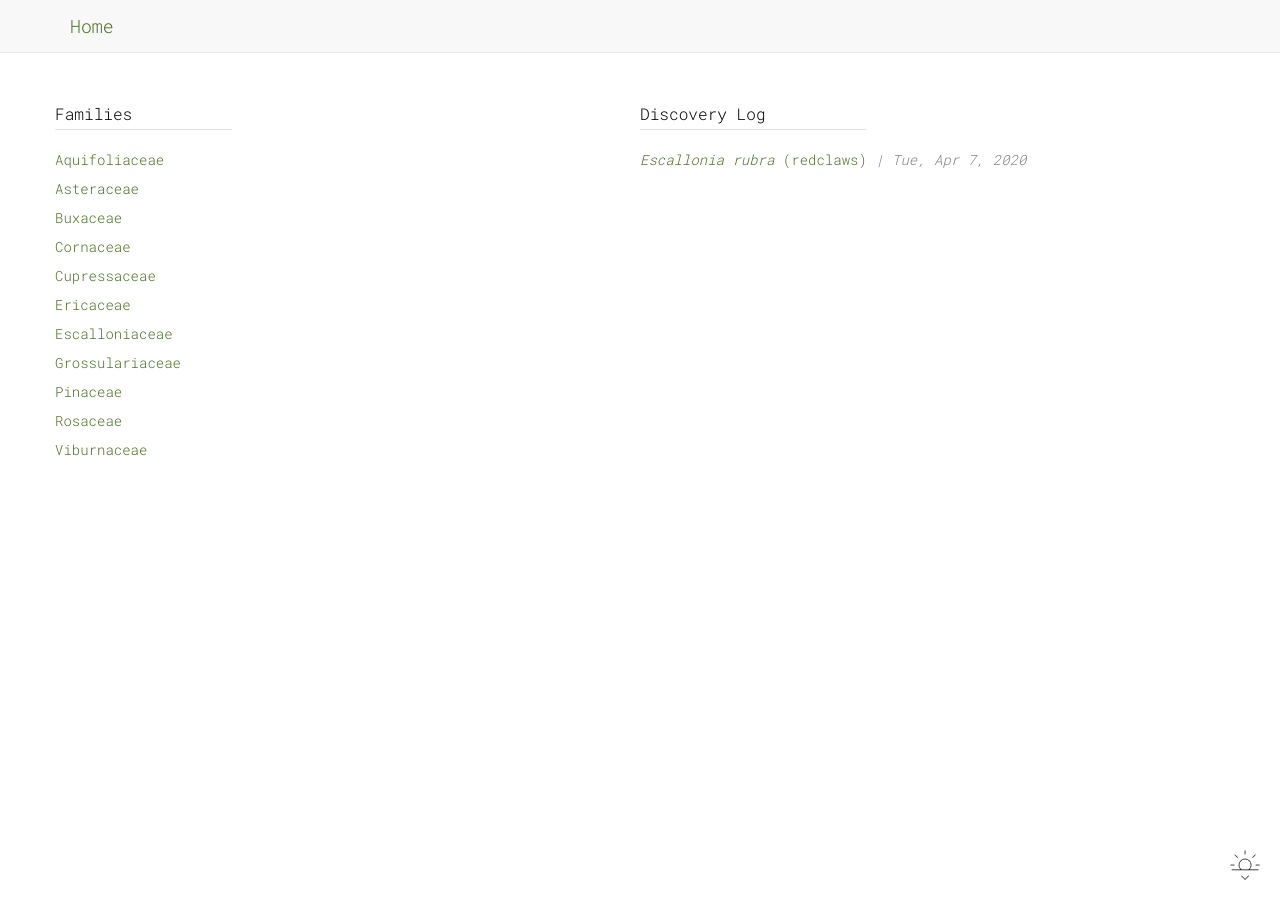
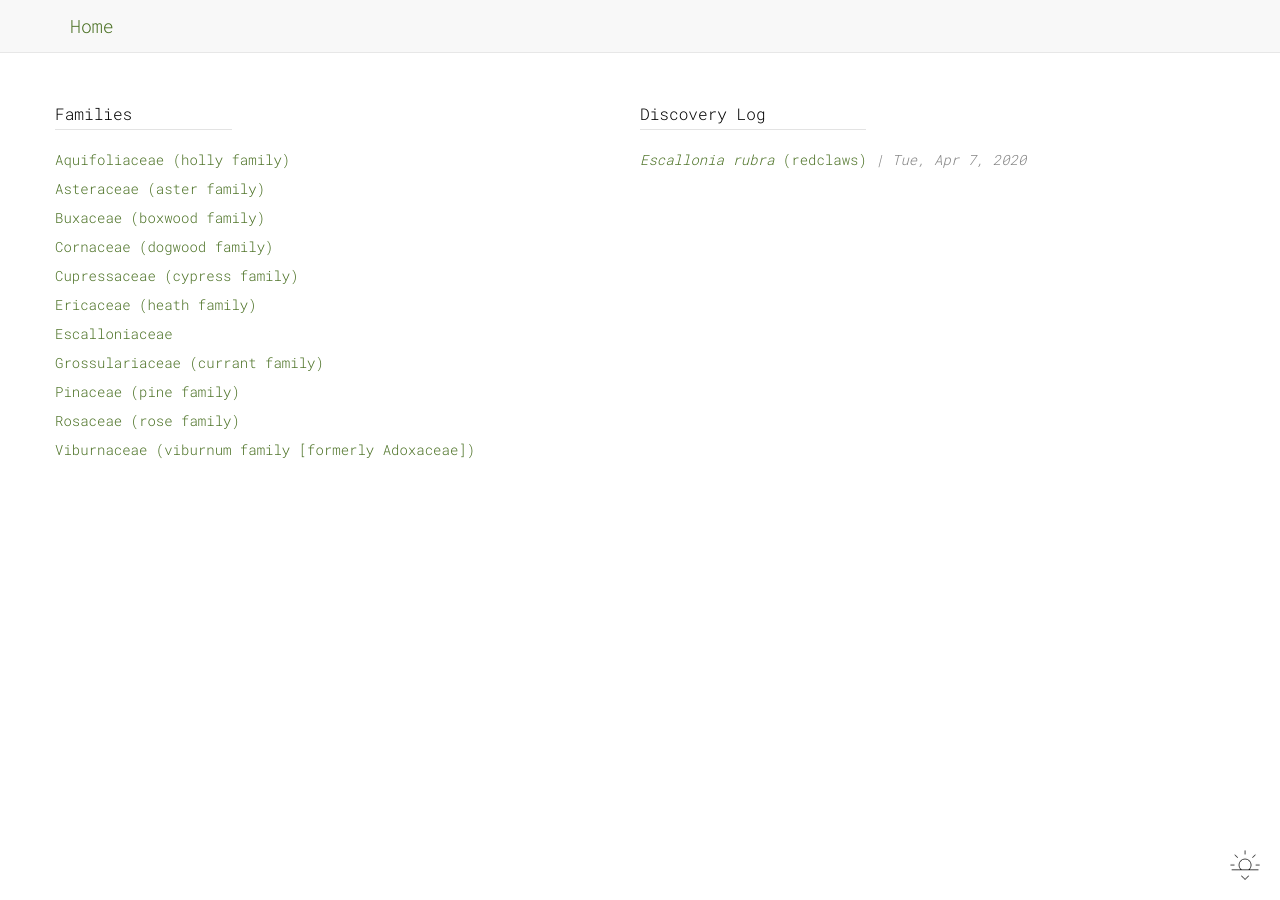
Before and after one commit to shaheenp/mygreeneyed, a Jekyll site: the page built from index.html, in a window 1280 px wide. Built offline with Jekyll 4.4.1, drawn with Linux system fonts in a browser that asks for light colours.

Commit message:
add common names to lists

```diff
--- a/_layouts/family.html
+++ b/_layouts/family.html
@@ -23,7 +23,11 @@
                 <ul>
                 {% assign genera = site.pages | where: "family", page.title | where: "layout", "genus" %}
                 {% for genus in genera %}
-                    <li class="italic"><a href="{{ genus.url | relative_url}}">{{ genus.title }}</a></li>
+                    <li>
+                        <a href="{{ genus.url | relative_url}}">
+                            <span class="italic">{{ genus.title }}</span>{% if genus.commonname %} ({{ genus.commonname }}){% endif %}
+                        </a>
+                    </li>
                 {% endfor %}
                 </ul>
             </div>
--- a/_layouts/genus.html
+++ b/_layouts/genus.html
@@ -26,7 +26,11 @@
                 <ul>
                 {% assign species = site.pages | where: "family", page.family | where: "genus", page.title %}
                 {% for s in species %}
-                    <li class="italic"><a href="{{ s.url | relative_url}}">{{ s.title }}</a></li>
+                    <li>
+                        <a href="{{ s.url | relative_url}}">
+                            <span class="italic">{{ s.title }}</span>{% if s.commonname %} ({{ s.commonname }}){% endif %}
+                        </a>
+                    </li>
                 {% endfor %}
             </div>
         </div>
--- a/index.html
+++ b/index.html
@@ -9,7 +9,9 @@ title: MyGreenEyeD
             {% assign fams = site.pages | where: "layout", "family" %}
             {% for fam in fams %}
             <li>
-                <a href="{{ fam.url | relative_url }}">{{ fam.title }}</a>
+                <a href="{{ fam.url | relative_url }}">
+                    {{ fam.title }}{% if fam.commonname %} ({{ fam.commonname }}){% endif %}
+                </a>
             </li>
             {% endfor %}
         </ul>
```
